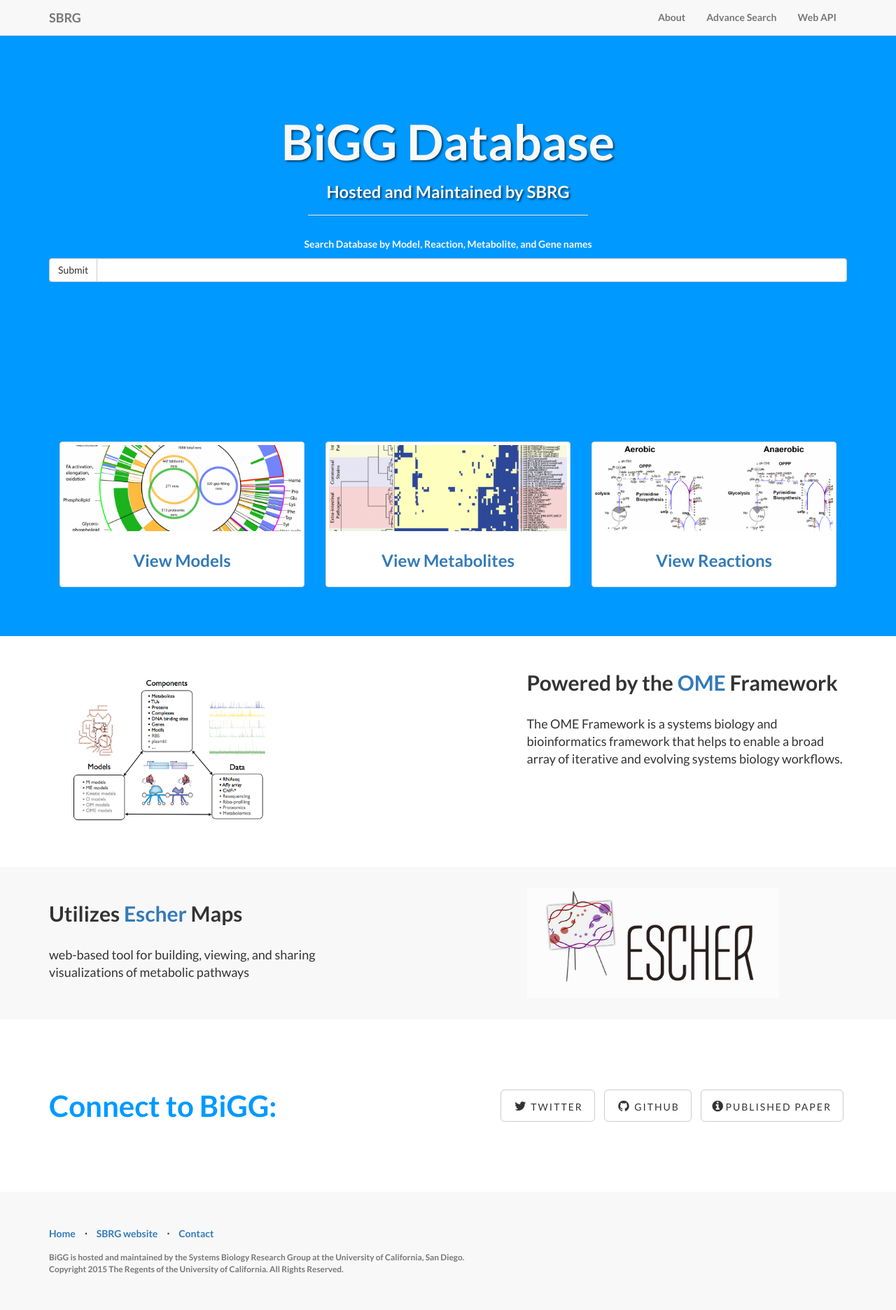
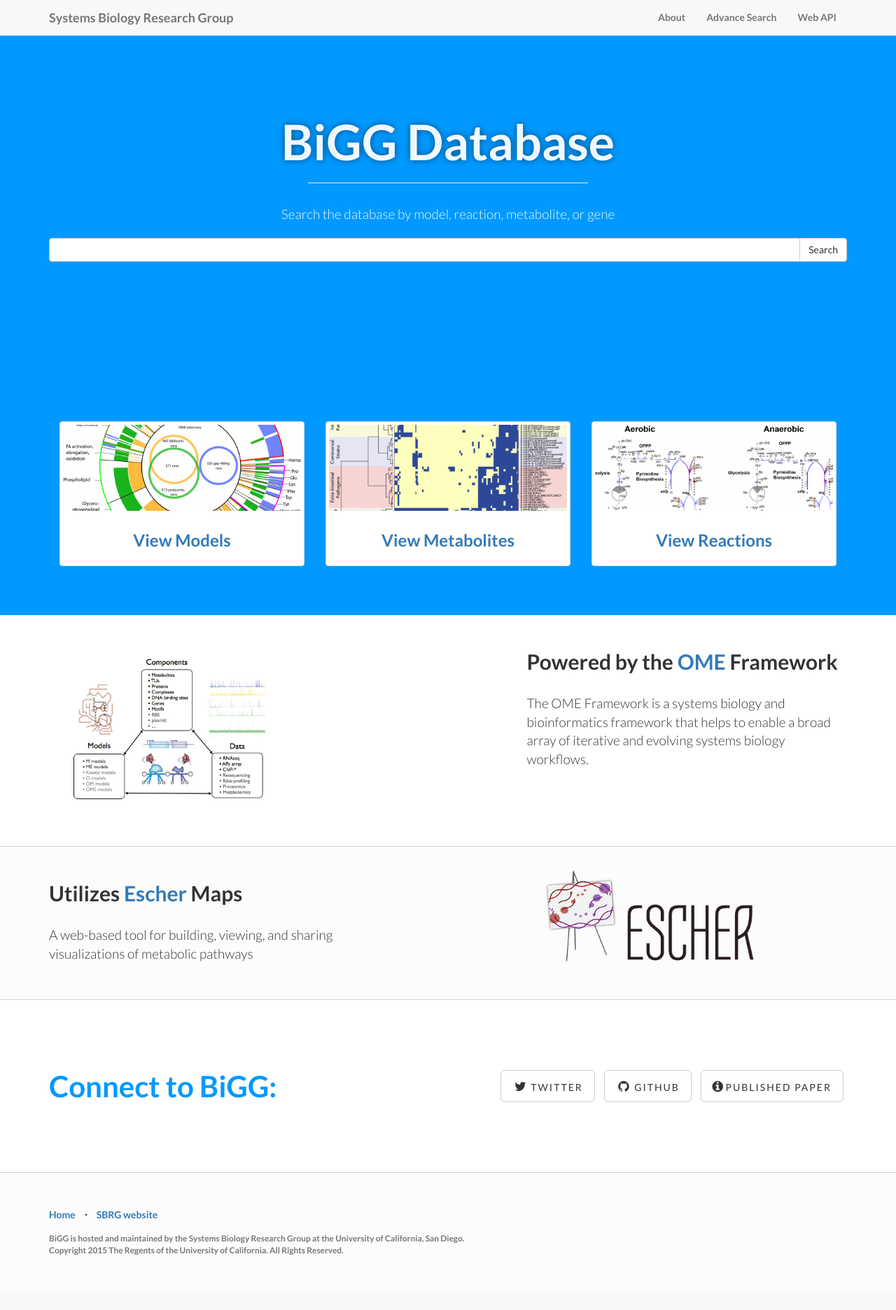
Before and after one commit to SBRG/bigg_models, a Python web app: template bigg2/templates/index.html in a window 1280 px wide. Shown: the whole page at 70% size. After the commit the page ends 1793 px from the top, so only its background shows below. Run offline with Jinja, Linux system fonts and the light colour scheme; the template is opened without the code that fills it, so the values that code supplies are empty; some libraries are stand-ins or nearby versions.

Commit message:
Front page visual tweaks

```diff
--- a/bigg2/server.py
+++ b/bigg2/server.py
@@ -102,7 +102,7 @@
             (r"/models$", ModelsListDisplayHandler),
             (r"/models/(.*)$", ModelDisplayHandler),
             #
-            (r"/about$",AboutHandler),
+            (r"/about$", AboutHandler),
             (r"/search$",SearchDisplayHandler),
             (r"/api/search$",SearchHandler),
             (r"/autocomplete$",AutoCompleteHandler),
--- a/bigg2/static/css/frontpage.css
+++ b/bigg2/static/css/frontpage.css
@@ -9,14 +9,14 @@
 }
 
 .lead {
-font-size: 18px;
-font-weight: 400;
+    font-size: 19px;
+    font-weight: 300;
 }
 
 .intro-header {
     padding-top: 50px; /* If you're making other pages, make sure there is 50px of padding to make sure the navbar doesn't overlap content! */
     padding-bottom: 50px;
-color: #f8f8f8;
+    color: #EFF8FF;
     background: url() no-repeat center center;
     background-size: cover;
     background-color:#0099FF;
@@ -32,7 +32,7 @@
 .intro-message > h1 {
     margin: 0;
     font-size: 5em;
-text-shadow: 2px 2px 3px rgba(0, 0, 0, 0.6);
+    text-shadow: rgba(0, 0, 0, 0.5) 0px 0px 10px;
 }
 
 .intro-divider {
@@ -144,11 +144,29 @@
     }
 }
 
-footer {
-background-color: #f8f8f8;
-padding: 50px 0;
-}
 
 p.copyright {
     margin: 15px 0 0;
 }
+.ui-autocomplete-loading {
+    background: #fff url('/static/assets/ajax-loader.gif') no-repeat right center;
+}
+.intro-divider {
+    margin-bottom:30px;
+}
+.form-control {
+    margin-bottom:20px;
+}
+.desc-section {
+    padding: 30px;
+}
+#escher-section {
+    background-color: #FCFCFC;
+    border-top: 1px solid #D4D4D4;
+    border-bottom: 1px solid #D4D4D4;
+}
+footer {
+    background-color: #FCFCFC;
+    border-top: 1px solid #D4D4D4;
+    padding: 50px 0;
+}
--- a/bigg2/templates/index.html
+++ b/bigg2/templates/index.html
@@ -1,6 +1,5 @@
 <!DOCTYPE html>
 <html lang="en">
-
     <head>
 	<meta charset="utf-8">
 	<meta name="viewport" content="width=device-width, initial-scale=1.0">
@@ -8,169 +7,160 @@
 	<meta name="author" content="">
 
 	<title>BiGG Database</title>
-    <link rel="stylesheet" href="//code.jquery.com/ui/1.11.0/themes/smoothness/jquery-ui.css">
-    <!-- Bootstrap core CSS -->
-    <link rel="stylesheet" href="//netdna.bootstrapcdn.com/bootstrap/3.1.1/css/bootstrap.min.css">
 
 	<!-- Custom Google Web Font -->
 	<link rel="stylesheet" type="text/css" href="//netdna.bootstrapcdn.com/font-awesome/4.0.3/css/font-awesome.min.css">
 	<link href='http://fonts.googleapis.com/css?family=Lato:100,300,400,700,900,100italic,300italic,400italic,700italic,900italic' rel='stylesheet' type='text/css'>
 
-    <!-- Add custom CSS here -->
+	<!-- Scripts -->
+	<script src="//code.jquery.com/jquery-1.9.1.min.js"></script>
+	<script src="//netdna.bootstrapcdn.com/bootstrap/3.0.0/js/bootstrap.min.js"></script>
+	<script src="//code.jquery.com/ui/1.11.0/jquery-ui.js"></script>
+
+	<!-- CSS -->
+	<link rel="stylesheet" href="//netdna.bootstrapcdn.com/bootstrap/3.1.1/css/bootstrap.min.css">
+	<link rel="stylesheet" href="//code.jquery.com/ui/1.11.0/themes/smoothness/jquery-ui.css">
 	<link href="static/css/frontpage.css" rel="stylesheet">
-	<style>
-		.ui-autocomplete-loading{background: #fff url('/static/assets/ajax-loader.gif') no-repeat right center;}
-		.intro-divider{margin-bottom:30px;}
-		.form-control{margin-bottom:20px;}
-	</style>
     </head>
-
     <body>
-
 	<nav class="navbar navbar-default navbar-fixed-top" role="navigation">
             <div class="container">
 		<div class="navbar-header">
-                <button type="button" class="navbar-toggle" data-toggle="collapse" data-target=".navbar-ex1-collapse">
+                    <button type="button" class="navbar-toggle collapsed" data-toggle="collapse" data-target=".navbar-collapse">
 			<span class="sr-only">Toggle navigation</span>
 			<span class="icon-bar"></span>
 			<span class="icon-bar"></span>
 			<span class="icon-bar"></span>
                     </button>
-                <a class="navbar-brand" href="http://systemsbiology.ucsd.edu/">SBRG</a>
+                    <a class="navbar-brand" href="http://systemsbiology.ucsd.edu/">Systems Biology Research Group</a>
 		</div>
 
 		<!-- Collect the nav links, forms, and other content for toggling -->
-            <div class="collapse navbar-collapse navbar-right navbar-ex1-collapse">
+		<div class="collapse navbar-collapse navbar-right navbar-collapse">
                     <ul class="nav navbar-nav">
-                    <li><a href="http://www.biomedcentral.com/1471-2105/11/213">About</a></li>
+			<li><a href="about">About</a></li>
 			<li><a href="advancesearch">Advance Search</a></li>
-                    <!--<li><a href="#export">Export SBML</a></li>-->
 			<li><a href="/webapi">Web API</a></li>
-                    <!--<li><a href="#help">Help</a></li>-->
                     </ul>
 		</div>
-            <!-- /.navbar-collapse -->
             </div>
-        <!-- /.container -->
 	</nav>
-
 	<div class="intro-header">
-
             <div class="container">
-
 		<div class="row">
                     <div class="col-lg-12">
 			<div class="intro-message">
                             <h1>BiGG Database </h1>
-                        <h3>Hosted and Maintained by SBRG</h3>
                             <hr class="intro-divider">
-                        <p id="resultmessage">Search Database by Model, Reaction, Metabolite, and Gene names</p>
+                            <p class="lead">Search the database by model, reaction, metabolite, or gene</p>
                             <form action = "/search" method="get">
 				<div class="input-group">
+				    <input id ="search" type="text" name="query" class="form-control" placeholder=""></input>
 				    <span class="input-group-btn">
-                        <input type="submit" value="Submit" class="btn btn-default" type="button"></input>
+					<input type="submit" value="Search" class="btn btn-default" type="button"></input>
 				    </span>
-                       <input id ="search" type="text" name="query" class="form-control" placeholder=""></input>
 				</div>
 			    </form>
 			</div>
 			<div class="col-sm-6 col-md-4">
 			    <div class="thumbnail">
 				<a href=/models>
-      <img src="/static/assets/f21.png" alt="...">
+				    <img src="/static/assets/f21.png" alt="">
 				</a>
 				<div class="caption">
 				    <a href=/models><h3>View Models</h3></a>
-
-
 				</div>
 			    </div>
 			</div>
 			<div class="col-sm-6 col-md-4">
 			    <div class="thumbnail">
 				<a href="/universal/metabolites">
-      <img src="/static/assets/f22.png" alt="...">
+				    <img src="/static/assets/f22.png" alt="">
 				</a>
 				<div class="caption">
 				    <a href="/universal/metabolites"><h3>View Metabolites</h3></a>
-
-
 				</div>
 			    </div>
 			</div>
 			<div class="col-sm-6 col-md-4">
 			    <div class="thumbnail">
 				<a href="/universal/reactions">
-      <img src="/static/assets/f23.png" alt="...">
+				    <img src="/static/assets/f23.png" alt="">
 				</a>
 				<div class="caption">
 				    <a href="/universal/reactions"><h3>View Reactions</h3></a>
-
-
 				</div>
 			    </div>
 			</div>
                     </div>
 		</div>
-
             </div>
-        <!-- /.container -->
-
 	</div>
-    <!-- /.intro-header -->
-
-
-
-        <!-- /.container -->
-
-    <!-- /.banner -->
-    <div id="ome-section" style="padding:30px;">
+	<div id="ome-section" class="desc-section">
 	    <div class="container">
-
 		<div class="row">
                     <div class="col-lg-5 col-lg-offset-1 col-sm-push-6  col-sm-6">
 			<div class="clearfix"></div>
-                    <h2 class="section-heading">Powered by the <a href="http://the-ome-framework.readthedocs.org/en/latest/">OME</a> Framework</h2>
-                    <p class="lead">The OME Framework is a systems biology and bioinformatics framework that helps to enable a broad array of iterative and evolving systems biology workflows.</p>
+			<h2 class="section-heading">
+			    Powered by the <a href="https://github.com/sbrg/ome">OME</a> Framework
+			</h2>
+			<p class="lead">
+			    The OME Framework is a systems biology and
+			    bioinformatics framework that helps to enable a
+			    broad array of iterative and evolving systems
+			    biology workflows.
+			</p>
                     </div>
                     <div class="col-lg-4 col-sm-pull-6  col-sm-6">
+			<a href="https://github.com/sbrg/ome">
 			    <img class="img-responsive" src="/static/assets/om_overview.png" alt="">
+			</a>
                     </div>
 		</div>
 
 	    </div>
 	</div>
-    <div id="escher-section" style="background-color: #f8f8f8; padding:30px;">
+	<div id="escher-section" class="desc-section">
 	    <div class="container">
-
 		<div class="row">
                     <div class="col-lg-5 col-sm-6">
 			<div class="clearfix"></div>
 			<h2 class="section-heading">Utilizes <a href="https://escher.github.io/">Escher</a> Maps</h2>
-                    <p class="lead">web-based tool for building, viewing, and sharing visualizations of metabolic pathways</p>
+			<p class="lead">
+			    A web-based tool for building, viewing, and sharing
+			    visualizations of metabolic pathways
+			</p>
                     </div>
                     <div class="col-lg-4  col-lg-offset-2 col-sm-6">
+			<a href="https://escher.github.io/">
 			    <img class="img-responsive" src="/static/assets/escher-logo.png" alt="">
+			</a>
                     </div>
 		</div>
-
 	    </div>
 	</div>
 	<div class="banner">
-
             <div class="container">
-
 		<div class="row">
           	    <div class="col-lg-6">
 			<h2>Connect to BiGG:</h2>
                     </div>
                     <div class="col-lg-6">
 			<ul class="list-inline banner-social-buttons">
-                        <li><a href="https://twitter.com/ucsd_sbrg" class="btn btn-default btn-lg"><i class="fa fa-twitter fa-fw"></i> <span class="network-name"> Twitter</span></a>
+                            <li>
+				<a href="https://twitter.com/ucsd_sbrg" class="btn btn-default btn-lg">
+				    <i class="fa fa-twitter fa-fw"></i> <span class="network-name"> Twitter</span>
+				</a>
                             </li>
-                        <li><a href="https://github.com/SBRG/BIGG2" class="btn btn-default btn-lg"><i class="fa fa-github fa-fw"></i> <span class="network-name"> Github</span></a>
+                            <li>
+				<a href="https://github.com/SBRG/BIGG2" class="btn btn-default btn-lg">
+				    <i class="fa fa-github fa-fw"></i> <span class="network-name"> Github</span>
+				</a>
                             </li>
-                        <li><a href="http://www.biomedcentral.com/1471-2105/11/213" class="btn btn-default btn-lg"><i class="fa fa-info-circle"></i> <span class="network-name"> Published Paper</span></a>
+                            <li>
+				<a href="http://www.biomedcentral.com/1471-2105/11/213" class="btn btn-default btn-lg">
+				    <i class="fa fa-info-circle"></i> <span class="network-name"> Published Paper</span>
+				</a>
                             </li>
 			</ul>
                     </div>
@@ -185,22 +175,27 @@
 		<div class="row">
                     <div class="col-lg-12">
 			<ul class="list-inline">
-                        <li><a href="#home">Home</a>
+                            <li><a href="#">Home</a>
                             </li>
                             <li class="footer-menu-divider">&sdot;</li>
-                        <li><a href="#about">SBRG website</a>
+                            <li><a href="http://systemsbiology.ucsd.edu">SBRG website</a>
                             </li>
-                        <li class="footer-menu-divider">&sdot;</li>
+			    <!-- <li class="footer-menu-divider">&sdot;</li>
                               <li><a href="#contact" data-toggle="modal">Contact</a>
-                        </li>
+                              </li> -->
 			</ul>
-                    <p class="copyright text-muted small">BiGG is hosted and maintained by the Systems Biology Research Group at the University of California, San Diego. <br> Copyright 2015 The Regents of the University of California. All Rights Reserved.
+			<p class="copyright text-muted small">
+			    BiGG is hosted and maintained by the Systems Biology
+			    Research Group at the University of California, San
+			    Diego. <br/>
+			    Copyright 2015 The Regents of the University of
+			    California. All Rights Reserved.
                     	</p>
                     </div>
 		</div>
             </div>
 	</footer>
-		<div id="contact" class="modal fade" tabindex="-1" role="dialog" aria-labelledby="myModalLabel" aria-hidden="true">
+	<!-- <div id="contact" class="modal fade" tabindex="-1" role="dialog" aria-labelledby="myModalLabel" aria-hidden="true">
 	  <div class="modal-dialog">
 	  <div class="modal-content">
 	  <div class="modal-header">
@@ -229,14 +224,11 @@
 
 	  </div>
 	  </div>
-		</div>
-    <!-- JavaScript -->
+	  </div> -->
 
-    <script src="http://code.jquery.com/jquery-1.9.1.min.js"></script>
-    <script src="//code.jquery.com/ui/1.11.0/jquery-ui.js"></script>
         <script>
+	 // autocomplete code
 	 $(function() {
-
 	     $("#search").autocomplete({
 		 source: function (request, response) {
 		     $.get("autocomplete", {
@@ -256,9 +248,5 @@
 	     });
 	 });
 	</script>
-		<!--<script src="http://code.jquery.com/mobile/1.4.2/jquery.mobile-1.4.2.min.js"></script>-->
-		<script type="text/javascript" src="//netdna.bootstrapcdn.com/bootstrap/3.0.0/js/bootstrap.min.js"></script>
-
     </body>
-
 </html>
```
Also changed, not shown: bigg2/templates/webapi.html (+1 -7 lines), bigg2/templates/about.html (indentation only). Lines whose indentation alone changed are shown as unchanged.
